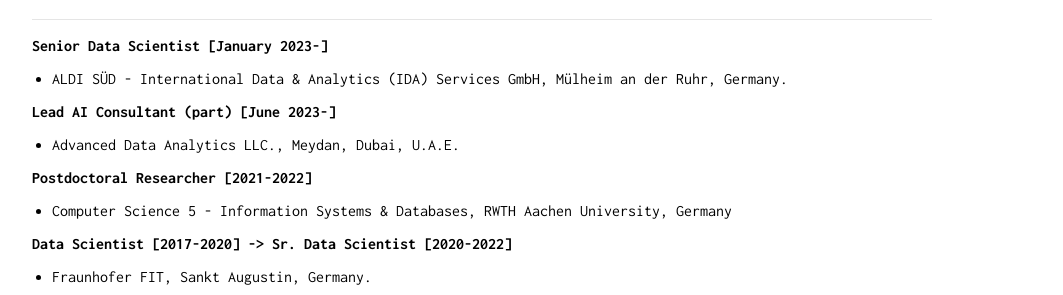
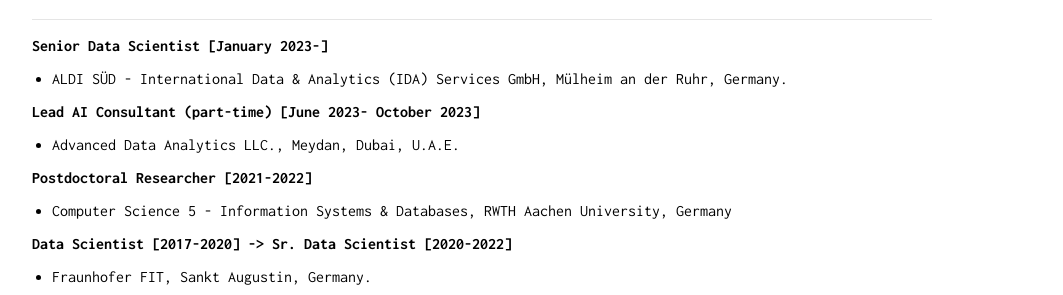
Before and after one commit to rezacsedu/rezacsedu.github.io, a Jekyll site: the page built from index.md, in a window 1280 px wide. Shown: the part 835-1130 px from the top of the page, without its empty margins (158-1221 px from the left). Built offline with Jekyll 4.4.1, drawn with Linux system fonts in a browser that asks for light colours; our own code applies the rules of GitHub Pages for plain Markdown files.

Commit message:
Update index.md

```diff
--- a/index.md
+++ b/index.md
@@ -30,7 +30,7 @@ ___
 **Senior Data Scientist [January 2023-]**
 - ALDI SÜD - International Data & Analytics (IDA) Services GmbH, Mülheim an der Ruhr, Germany.
 
-**Lead AI Consultant (part) [June 2023-]**
+**Lead AI Consultant (part-time) [June 2023- October 2023]**
 - Advanced Data Analytics LLC., Meydan, Dubai, U.A.E.
 
 **Postdoctoral Researcher [2021-2022]**
```
